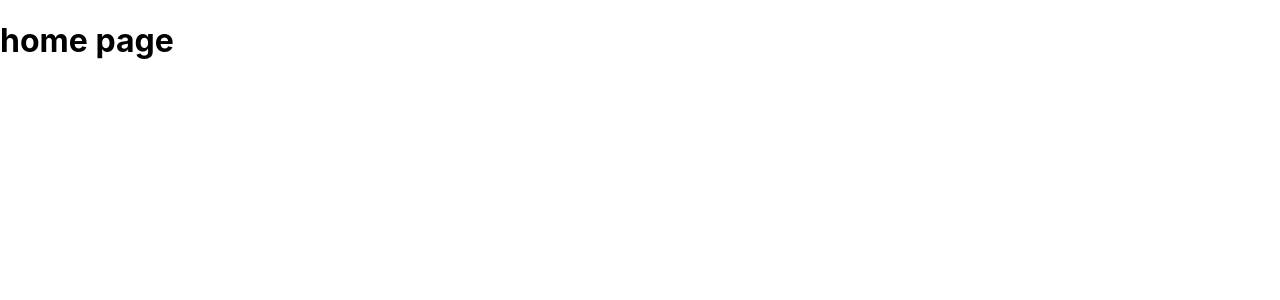
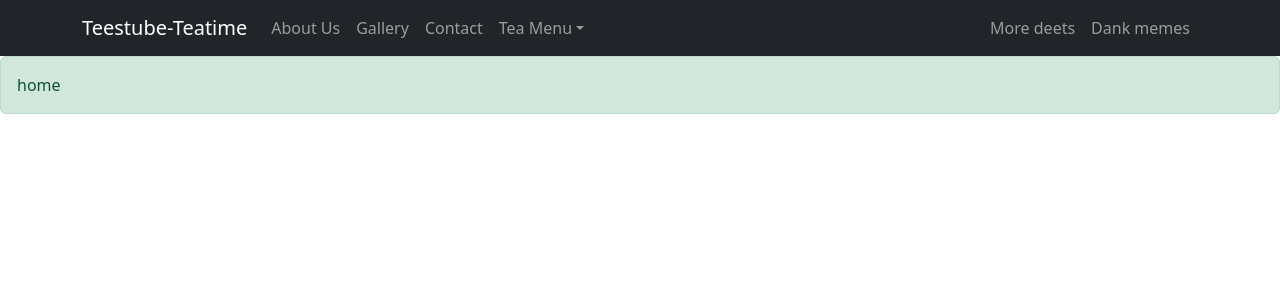
Before and after one commit to markdrecoll/teestube-teatime, a React (Create React App) app: page / in a window 1280 px wide. Shown: the top 300 px of the page. Built offline with nearby package versions, Linux system fonts and the light colour scheme.

Commit message:
Added menu bar.

```diff
--- a/package.json
+++ b/package.json
@@ -6,7 +6,9 @@
     "@testing-library/jest-dom": "^5.16.5",
     "@testing-library/react": "^13.4.0",
     "@testing-library/user-event": "^13.5.0",
+    "bootstrap": "^5.2.2",
     "react": "^18.2.0",
+    "react-bootstrap": "^2.5.0",
     "react-dom": "^18.2.0",
     "react-router-dom": "^6.4.1",
     "react-scripts": "5.0.1",
--- a/public/index.html
+++ b/public/index.html
@@ -7,7 +7,7 @@
     <meta name="theme-color" content="#000000" />
     <meta
       name="description"
-      content="Web site created using create-react-app"
+      content="Created By: Mark Drecoll"
     />
     <link rel="apple-touch-icon" href="%PUBLIC_URL%/logo192.png" />
     <!--
@@ -24,7 +24,7 @@
       work correctly both with client-side routing and a non-root public URL.
       Learn how to configure a non-root public URL by running `npm run build`.
     -->
-    <title>React App</title>
+    <title>Teestube-Teatime</title>
   </head>
   <body>
     <noscript>You need to enable JavaScript to run this app.</noscript>
--- a/src/App.js
+++ b/src/App.js
@@ -1,15 +1,19 @@
 import logo from './logo.svg';
 import './App.css';
 import { BrowserRouter as Router, Routes, Route } from 'react-router-dom';
-import Home from './components/Home';
-import AboutUs from './components/AboutUs';
+import Home from './pages/Home';
+import About from './pages/About';
+import Gallery from './pages/Gallery';
+import Contact from './pages/Contact';
 
 function App() {
   return (
     <Router>
       <Routes>
         <Route exact path="/" element={<Home />} />
-        <Route path="/aboutus" element={<AboutUs />} />
+        <Route path="/about" element={<About />} />
+        <Route path="/gallery" element={<Gallery />} />
+        <Route path="/contact" element={<Contact />} />
       </Routes>
     </Router>
   );
--- a/src/components/AboutUs.js
+++ /dev/null
@@ -1,9 +0,0 @@
-const AboutUs = () => {
-    return (
-      <div>
-        <h1>Under Construction.</h1>
-      </div>
-    );
-  };
-
-  export default AboutUs;
--- a/src/components/Home.js
+++ /dev/null
@@ -1,9 +0,0 @@
-const Home = () => {
-    return (
-      <div>
-        <h1>home page</h1>
-      </div>
-    );
-  };
-
-  export default Home;
--- /dev/null
+++ b/src/components/Menu.js
@@ -0,0 +1,40 @@
+import Container from 'react-bootstrap/Container';
+import Nav from 'react-bootstrap/Nav';
+import Navbar from 'react-bootstrap/Navbar';
+import NavDropdown from 'react-bootstrap/NavDropdown';
+
+function Menu() {
+  return (
+    <Navbar collapseOnSelect expand="lg" bg="dark" variant="dark">
+      <Container>
+        <Navbar.Brand href="#home">Teestube-Teatime</Navbar.Brand>
+        <Navbar.Toggle aria-controls="responsive-navbar-nav" />
+        <Navbar.Collapse id="responsive-navbar-nav">
+          <Nav className="me-auto">
+            <Nav.Link href="/about">About Us</Nav.Link>
+            <Nav.Link href="/gallery">Gallery</Nav.Link>
+            <Nav.Link href="/contact">Contact</Nav.Link>
+            <NavDropdown title="Tea Menu" id="collasible-nav-dropdown">
+              <NavDropdown.Item href="#action/3.1">Black Tea</NavDropdown.Item>
+              <NavDropdown.Item href="#action/3.2">
+                Green Tea
+              </NavDropdown.Item>
+              <NavDropdown.Item href="#action/3.3">Fruit Tea</NavDropdown.Item>
+              <NavDropdown.Item href="#action/3.4">
+                Chai Tea
+              </NavDropdown.Item>
+            </NavDropdown>
+          </Nav>
+          <Nav>
+            <Nav.Link href="#deets">More deets</Nav.Link>
+            <Nav.Link eventKey={2} href="#memes">
+              Dank memes
+            </Nav.Link>
+          </Nav>
+        </Navbar.Collapse>
+      </Container>
+    </Navbar>
+  );
+}
+
+export default Menu;
--- a/src/index.js
+++ b/src/index.js
@@ -2,6 +2,7 @@ import React from 'react';
 import ReactDOM from 'react-dom/client';
 import './index.css';
 import App from './App';
+import 'bootstrap/dist/css/bootstrap.min.css';
 import reportWebVitals from './reportWebVitals';
 
 const root = ReactDOM.createRoot(document.getElementById('root'));
--- /dev/null
+++ b/src/pages/About.js
@@ -0,0 +1,9 @@
+const About = () => {
+    return (
+      <div>
+        <h1>about</h1>
+      </div>
+    );
+  };
+
+  export default About;
--- /dev/null
+++ b/src/pages/Contact.js
@@ -0,0 +1,9 @@
+const Contact = () => {
+    return (
+      <div>
+        <h1>Contact</h1>
+      </div>
+    );
+  };
+
+  export default Contact;
--- /dev/null
+++ b/src/pages/Gallery.js
@@ -0,0 +1,9 @@
+const Gallery = () => {
+    return (
+      <div>
+        <h1>Gallery</h1>
+      </div>
+    );
+  };
+
+  export default Gallery;
--- /dev/null
+++ b/src/pages/Home.js
@@ -0,0 +1,13 @@
+import Alert from 'react-bootstrap/Alert';
+import Menu from '../components/Menu';
+
+const Home = () => {
+    return (
+      <div>
+        <Menu />
+        <Alert variant="success">home</Alert>
+      </div>
+    );
+  };
+
+  export default Home;
```
Also changed, not shown: 1 other file (tests, documents, lock files or other folders).
